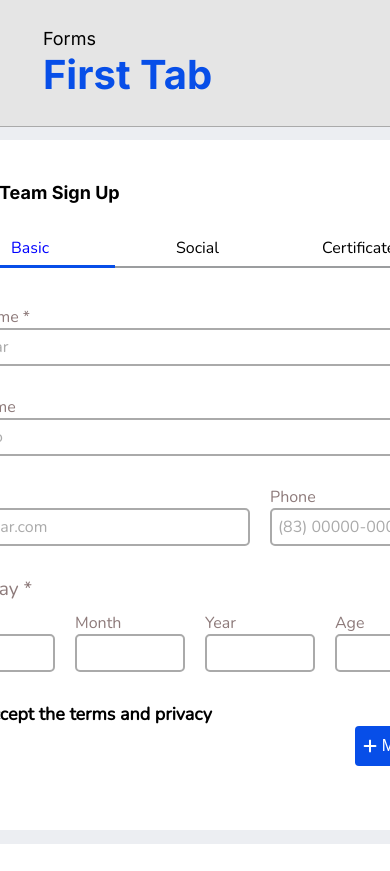
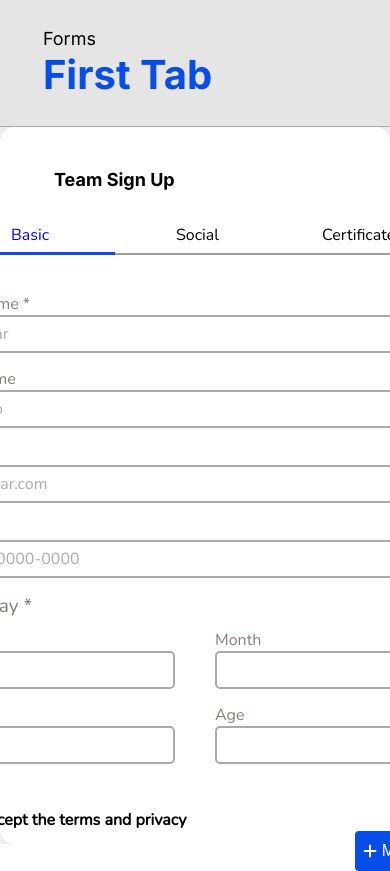
Before and after one commit to LeonardoVechieti/desafio4_compass, a Vue app: page / in a window 390 px wide. Shown: the top 871 px of the page. Before the commit the page ends 844 px from the top, so only its background shows below. Built offline with nearby package versions, Linux system fonts and the light colour scheme.

Commit message:
Feat: responsive basic view

```diff
--- a/src/components/containers/Menu/Menu.scss
+++ b/src/components/containers/Menu/Menu.scss
@@ -2,7 +2,6 @@
     display: flex;
     flex-direction: row;
     width: 500px;
-    height: 100%;
     margin-top: 1em;
     margin-bottom: 0.5em;
     text-align: center;
--- a/src/components/containers/Tabs/Basic/Basic.scss
+++ b/src/components/containers/Tabs/Basic/Basic.scss
@@ -58,6 +58,8 @@
 
     .containerCheckbox{
         display: flex;
+        margin-top: 30px;
+        align-items: center;
         gap: 10px;
 
 
@@ -72,7 +74,7 @@
         }
 
         .labelCheckbox{
-            font-size: 1.12em;
+            font-size: 1em;
             color: black;
             font-weight: bold;
 
@@ -86,4 +88,34 @@
         align-items: flex-end;
     }
 
+    @media (max-width: 600px) {
+        .input {
+            margin-bottom: 15px;
+        }
+
+        .emailPhone {
+            flex-direction: column;
+            flex-wrap: wrap;
+            gap: 0;
+
+            .containerEmail {
+                width: 100%;
+            }
+
+            .containerPhone {
+                width: 100%;
+            }
+        }
+
+        .inputsAge{
+            flex-wrap: wrap;
+            gap: 0px 40px;
+
+            .containerInputs {
+                width: 46%;
+            }
+        }
+
+    }
+
 }
--- a/src/views/Form/Form.scss
+++ b/src/views/Form/Form.scss
@@ -24,4 +24,12 @@
         margin-top: 0.5em;
         margin-bottom: 0.5em;
     }
+
+    @media (max-width: 600px) {
+        .card {
+            width: 100%;
+            height: 100%;
+        }
+    }
+
 }
```
Also changed, not shown: 1 other file (tests, documents, lock files or other folders).
